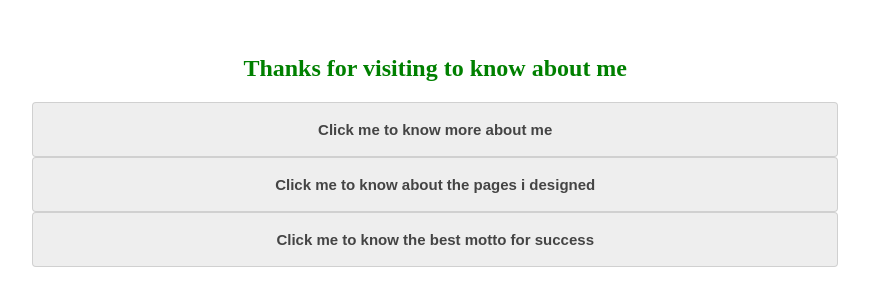
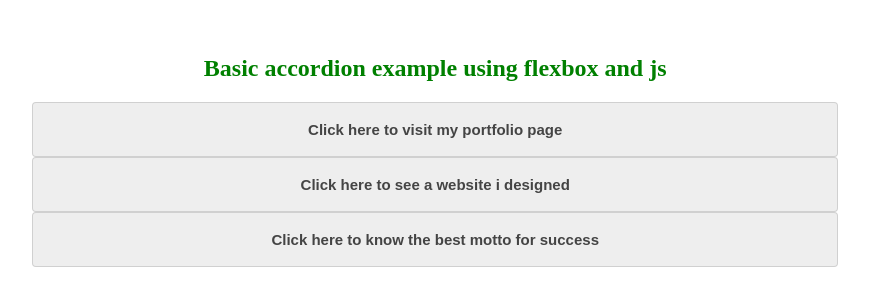
Before and after one commit to saisreereddy/CollapseComponent, a plain HTML site: page index.html in a window 1280 px wide. Shown: the part 205-510 px from the top of the page, without its empty margins (224-1093 px from the left). Drawn offline with nearby package versions, Linux system fonts and the light colour scheme.

Commit message:
first commit for collapse component

```diff
--- a/index.html
+++ b/index.html
@@ -12,18 +12,18 @@
 
 </head>
 <body><div class="container">
-  <h2><font color="green">Thanks for visiting to know about me</font></h2>
-<button class="accordion">Click me to know more about me</button>
+  <h2><font color="green">Basic accordion example using flexbox and js</font></h2>
+<button class="accordion">Click here to visit my portfolio page</button>
 <div class="panel">
   <p>Hey there check out my portfolio <a style="display:block;" href="https://saisreereddy.github.io/SaisreeVennapusa/"><font color="green">Professional Portfolio</font></a></p>
 </div>
 
-<button class="accordion">Click me to know about the pages i designed</button>
+<button class="accordion">Click here to see a website i designed</button>
 <div class="panel">
   <p>Hey there check out my whatsappclone here <a style="display:block;"  href="https://saisreereddy.github.io/WhatsappDesignCloneV1/"><font color="green">WhatspappDesignClone</font></a></p>
 </div>
 
-<button class="accordion">Click me to know the best motto for success </button>
+<button class="accordion">Click here to know the best motto for success </button>
 <div class="panel">
   <p><font color="Green">""Don't let the fear of losing be greater than exciting of winning""</font>.</p>
 </div>
```
